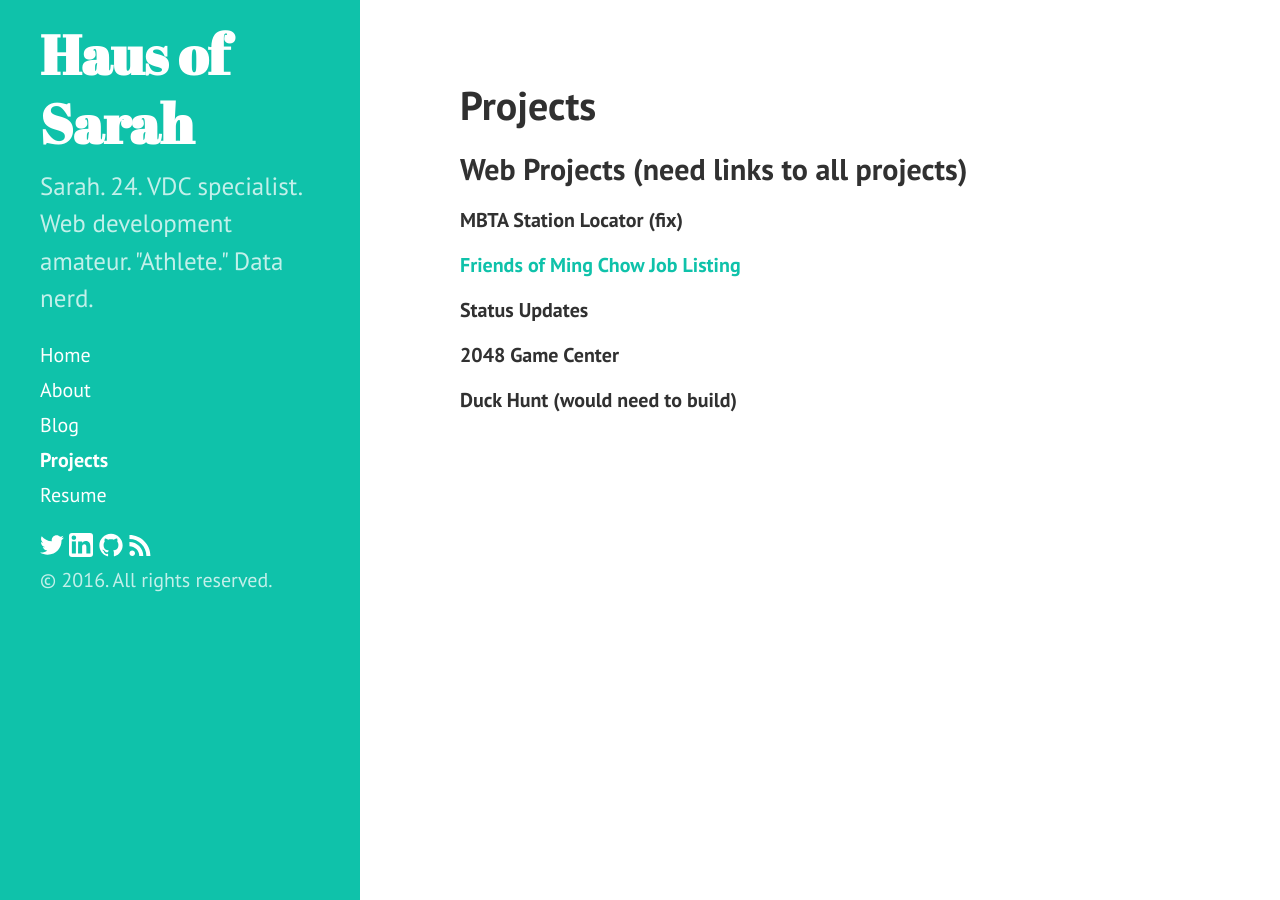
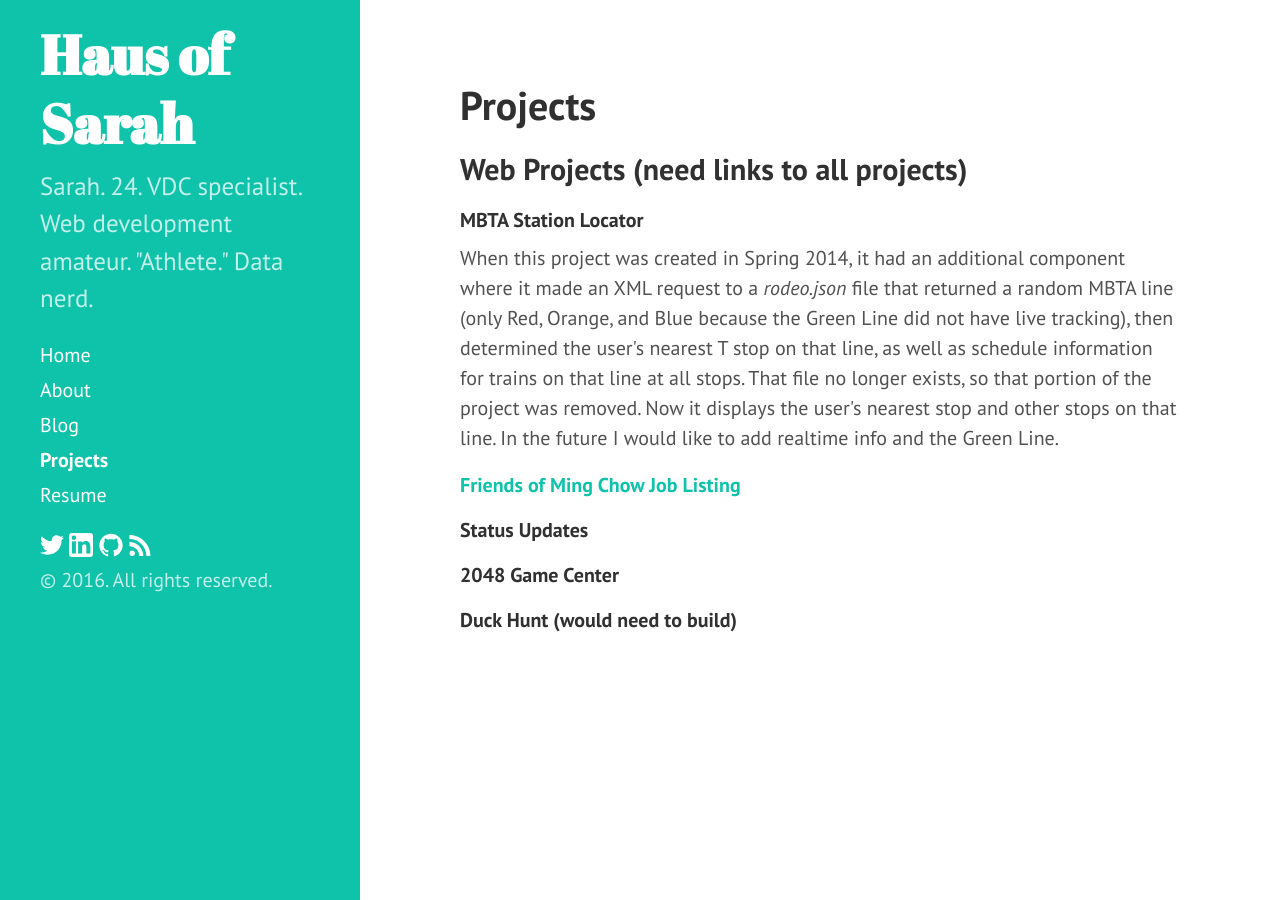
Before and after one commit to ruckhaus/ruckhaus.github.io, a Jekyll site: the page built from projects.html, in a window 1280 px wide. Built offline with Jekyll 4.4.1, drawn with Linux system fonts in a browser that asks for light colours.

Commit message:
update transit description and README

```diff
--- a/projects.html
+++ b/projects.html
@@ -6,7 +6,15 @@
 
 <div id="web">
 <h2>Web Projects (need links to all projects)</h2>
-  <h4>MBTA Station Locator (fix)</h4>
+  <h4>MBTA Station Locator</h4>
+  <p>When this project was created in Spring 2014, it had an additional component where
+    it made an XML request to a <em>rodeo.json</em> file that returned a random MBTA line
+    (only Red, Orange, and Blue because the Green Line did not have live tracking), then
+    determined the user's nearest T stop on that line, as well as schedule information for
+    trains on that line at all stops. That file no longer exists, so
+    that portion of the project was removed. Now it displays the user's nearest stop
+    and other stops on that line. In the future I would like to add realtime info and
+    the Green Line.</p>
   <h4><a href="../comp20-sruckhaus/jobs/jobs.html">Friends of Ming Chow Job Listing</a></h4>
   <h4>Status Updates</h4>
   <h4>2048 Game Center</h4>
```
Also changed, not shown: README.md.
